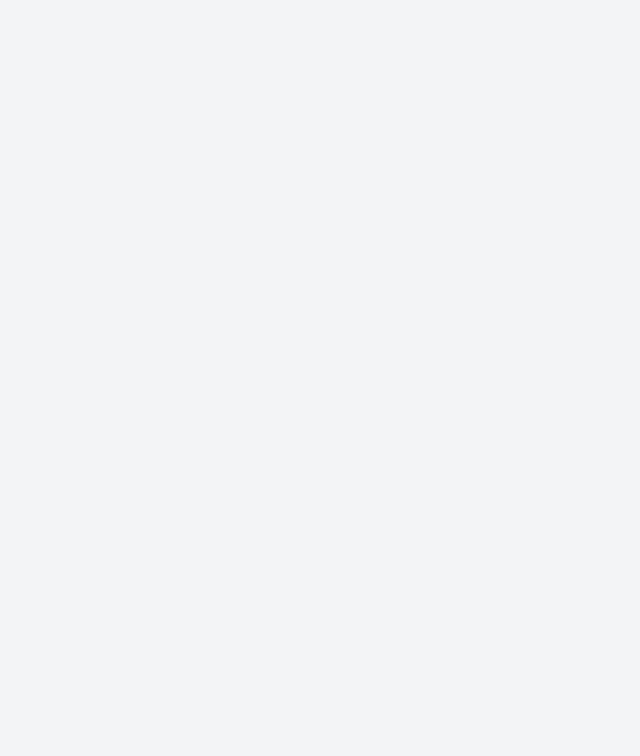
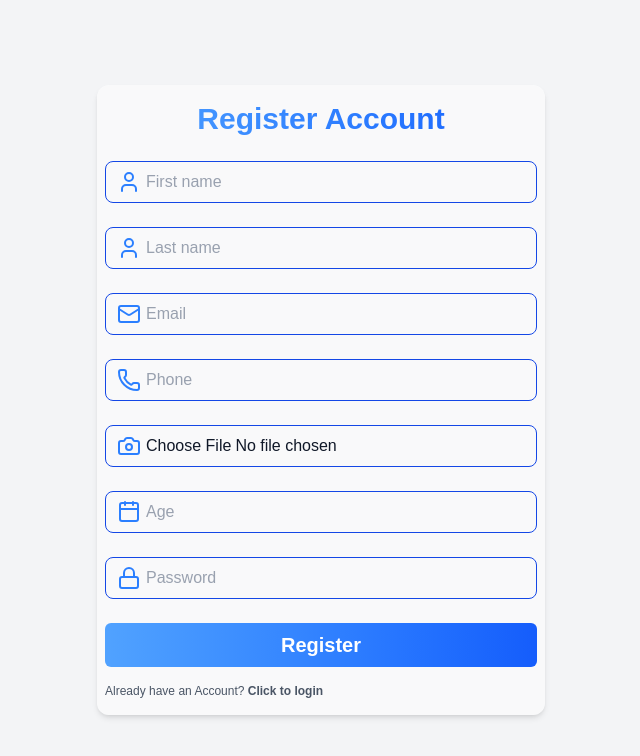
Before and after one commit to TONY-OCHIENG/PrescribeMed, a React (Vite) app in the folder client/: page /register in a window 1280 px wide. Before the commit this address had no page. Shown: the top 756 px of the page, without its empty margins (319-959 px from the left). Built offline with nearby package versions, Linux system fonts and the light colour scheme.

Commit message:
Adding registration Form

```diff
--- a/client/src/App.jsx
+++ b/client/src/App.jsx
@@ -7,12 +7,14 @@ import Appointments from './pages/Appointments'
 import Doctors from './pages/Doctors'
 import AddDoctors from './pages/AddDoctors'
 import Filter from './pages/Filter'
+import PatientRegistration from './auth/PatientRegistration'
 
 function App() {
   return (
     <div className='bg-gray-100 h-[100vh]'>
       <Routes>
         <Route path='/' element={<Filter/>}/>
+        <Route path='/register' element={<PatientRegistration/>}/>
         <Route path='/login' element={<AdminLogin/>}/>
         <Route path='/admin' element={<Admin/>}>
          <Route path='' element={<Dashboard/>}/>
--- /dev/null
+++ b/client/src/auth/PatientRegistration.jsx
@@ -0,0 +1,65 @@
+import React from 'react'
+import Input from '../components/Input'
+import { Calendar, Camera, Lock, Mail, Phone, User } from 'lucide-react'
+
+function PatientRegistration() {
+  return (
+    <div className='flex justify-center items-center w-full h-full'>
+        <form className='md:max-w-md px-2 w-full bg-white/50 p-4 rounded-xl shadow-md'>
+           <h1 className='text-3xl font-bold mb-6 text-center bg-gradient-to-r from-blue-400 to-blue-600
+            text-transparent bg-clip-text'>Register Account</h1>
+            <Input
+            icon={User}
+            name="fisrt_name"
+            type="text"
+            placeholder="First name"
+            required
+            />
+             <Input
+            icon={User}
+            name='last_name'
+            type="text"
+            placeholder="Last name"
+            required
+            />
+             <Input
+            icon={Mail}
+            placeholder="Email"
+            type="email"
+            name="email_p"
+            required
+            />
+             <Input
+            icon={Phone}
+            placeholder="Phone"
+            type="text"
+            required
+            />
+             <Input
+            icon={Camera}
+            type="file"
+            name="image_p"
+            placeholder="Image"
+            />
+            <Input
+            icon={Calendar}
+            type="number"
+            name="age"
+            placeholder="Age"
+            />
+             <Input
+            icon={Lock}
+            type="password"
+            name="password_p"
+            placeholder="Password"
+            />
+           <button className='w-full text-white bg-gradient-to-r from-blue-400 to-blue-600 py-2
+            font-extrabold cursor-pointer rounded-md text-xl flex justify-center items-center
+            '>Register</button>
+            <p className='text-xs mt-4 text-gray-600'>Already have an Account? <span className='font-extrabold'>Click to login</span></p>
+        </form>
+    </div>
+  )
+}
+
+export default PatientRegistration
```
